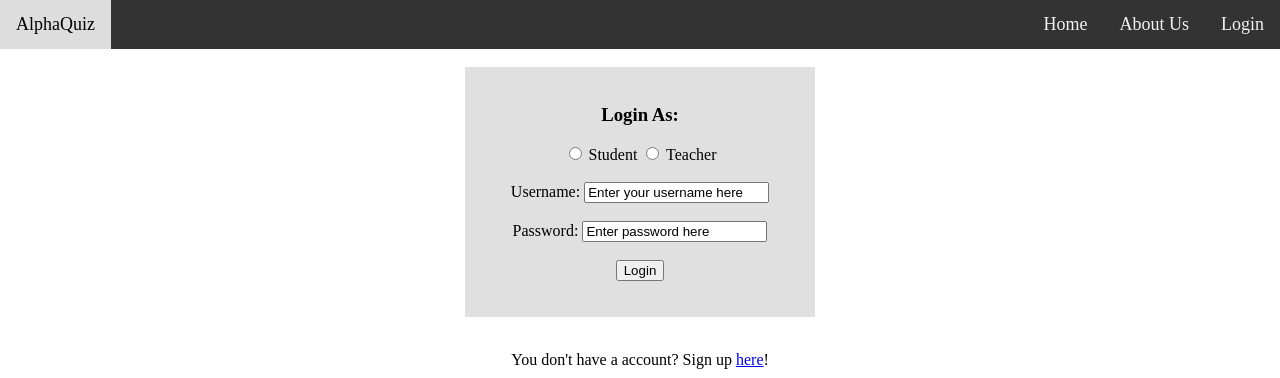
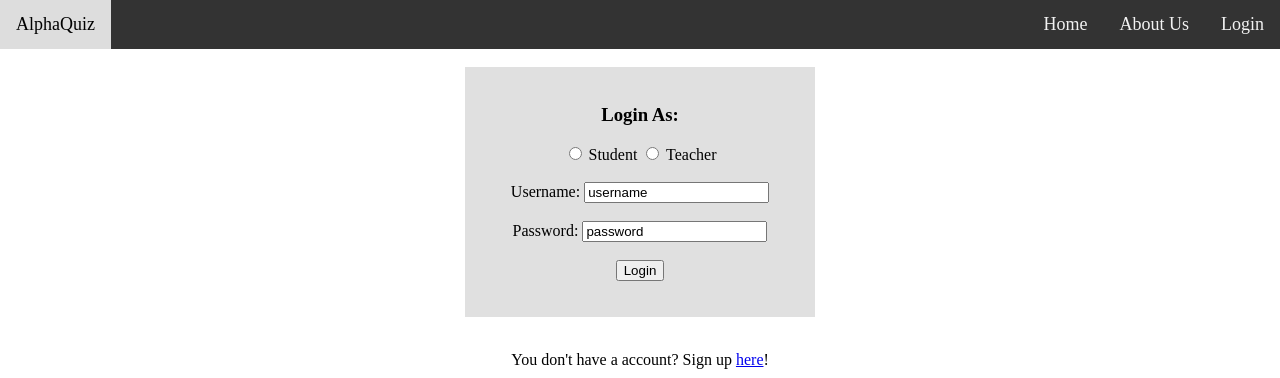
Before and after one commit to VincentHo1689/Online_Web_Quiz_Platform, a PHP site: page /login.html in a window 1280 px wide; the page is wider, and only the part inside the window is pictured. Shown: the top 378 px of that part. Run offline with PHP 8.4, Linux system fonts and the light colour scheme.

Commit message:
login changes 3

```diff
--- a/check_login.php
+++ b/check_login.php
@@ -9,5 +9,8 @@
     $name = $_POST['username'];
     $pw = $_POST['pw'];
 
+    if ($role = ""){
+        echo "no input!";}
+
     echo $role."<br>".$name."<br>".$pw
   ?>
--- a/login.html
+++ b/login.html
@@ -21,15 +21,15 @@
     <br>
   <form style="text-align: center;" method="post" action="check_login.php">
     <h3 style="text-align: center;">Login As:</h3>
-    <input type="radio" id="student" name="login_role" value="t">
+    <input type="radio" id="student" name="login_role" value="s">
     <label for="student">Student </label>
-    <input type="radio" id="teacher" name="login_role" value="s">
+    <input type="radio" id="teacher" name="login_role" value="t">
     <label for="teacher">Teacher </label><br>
     <br>
     <label for="username">Username:</label>
-    <input type="text" id="username" name="username" value="Enter your username here"><br><br>
+    <input type="text" id="username" name="username" value="username"><br><br>
     <label for="pw">Password:</label>
-    <input type="text" id="pw" name="pw" value="Enter password here"><br><br>
+    <input type="text" id="pw" name="pw" value="password"><br><br>
     <input type="submit" value="Login" >
   </form>
   <br></div>
```
